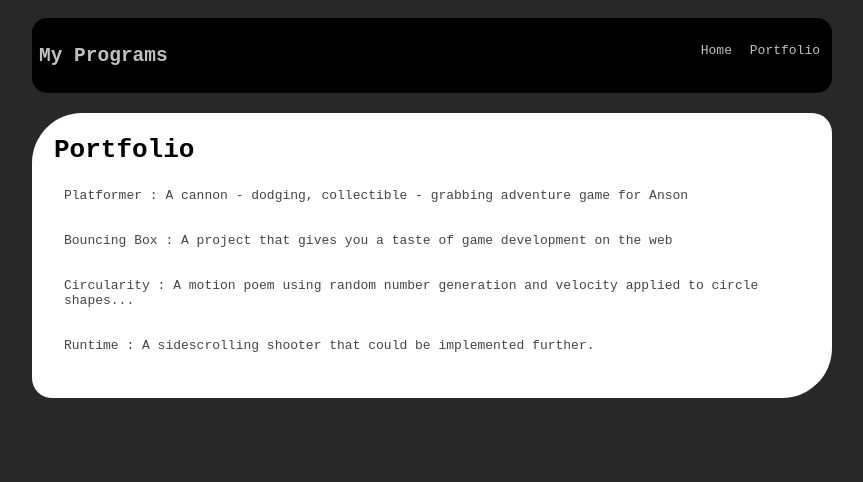
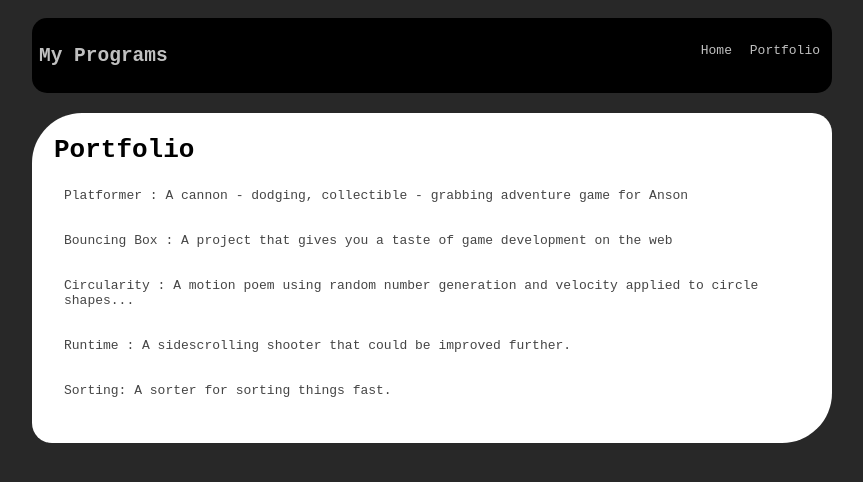
Before and after one commit to AnsonTrang/AnoSan.github.io, a plain HTML site: page portfolio.html in a window 1280 px wide. Shown: the whole page, without its empty margins (208-1071 px from the left). Drawn offline with Linux system fonts and the light colour scheme.

Commit message:
Created the ASD-SORTING project

```diff
--- a/portfolio.html
+++ b/portfolio.html
@@ -137,7 +137,8 @@
                         <li><a href="projects/platformer/">Platformer : A cannon - dodging, collectible - grabbing adventure game for Anson</a></li>
                         <li><a href="projects/bouncing-box/">Bouncing Box : A project that gives you a taste of game development on the web </a></li>
                         <li><a href="projects/circularity/">Circularity : A motion poem using random number generation and velocity applied to circle shapes...</a></li>
-                        <li><a href="projects/runtime/">Runtime : A sidescrolling shooter that could be implemented further.</a></li>
+                        <li><a href="projects/runtime/">Runtime : A sidescrolling shooter that could be improved further.</a></li>
+                        <li><a href="projects/asd-sorting/">Sorting: A sorter for sorting things fast.</a></li>
                     </ul>
                 </div>
             </main>
```
